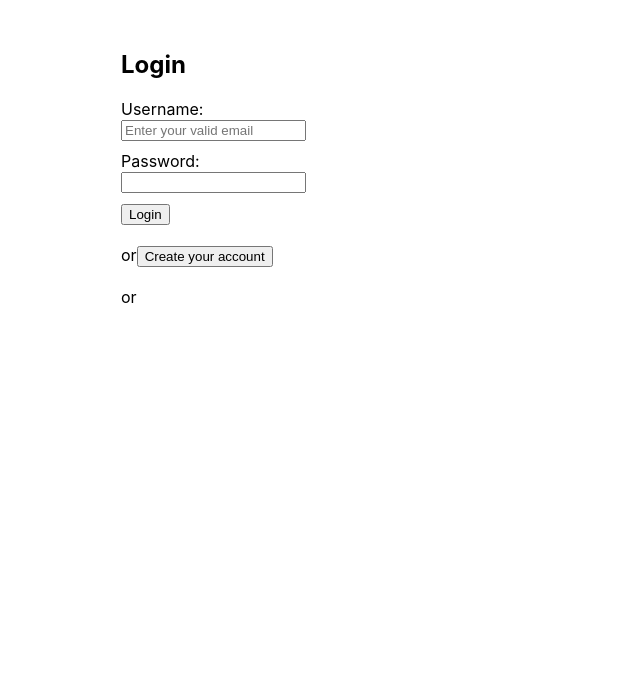
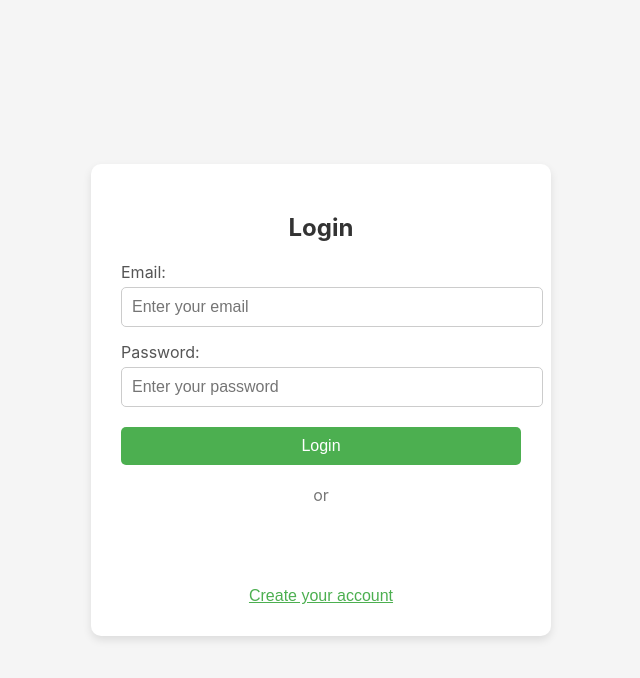
Before and after one commit to Sowmyakathoju98/FrontEndMusic, a React (Create React App) app: page /login in a window 1280 px wide. Shown: the top 678 px of the page, without its empty margins (319-959 px from the left). Built offline with nearby package versions, Linux system fonts and the light colour scheme.

Commit message:
page cleanup basic

```diff
--- a/src/App.js
+++ b/src/App.js
@@ -8,6 +8,7 @@ function App() {
     <div>
       <BrowserRouter>
         <Routes>
+          <Route path="/" element={<HomePageComponent />} />
           <Route path="/home" element={<HomePageComponent />} />
           <Route path="/login" element={<LoginComponent fullname="Deva" email="test@gmail.com" />} />
           <Route path="/signup" element={<SignUpComponent details={{ fullname: "Deva", email: "test@gmail.com" }} />} />
--- a/src/components/LoginComponent.js
+++ b/src/components/LoginComponent.js
@@ -21,8 +21,8 @@ function LoginComponent(props) {
                 console.log("Login successful:", res.data);
                 // Navigate to home or handle success
                 const userData = {
-                    name: res.data.name,
-                    image: res.data.image
+                    name: res?.data?.user?.firstName,
+                    image: res?.data?.user?.image
                 };
                 localStorage.setItem('user', JSON.stringify(userData));
                 navigate('/home');
@@ -66,37 +66,110 @@ function LoginComponent(props) {
         navigate('/home');
     };
     return (
-        <div style={{ maxWidth: '400px', margin: '50px auto' }}>
-            <h2>Login</h2>
+        <div style={{
+            display: 'flex',
+            justifyContent: 'center',
+            alignItems: 'center',
+            height: '100vh',
+            backgroundColor: '#f5f5f5'
+        }}>
+            <div style={{
+                width: '400px',
+                padding: '30px',
+                borderRadius: '10px',
+                boxShadow: '0 4px 8px rgba(0, 0, 0, 0.1)',
+                backgroundColor: 'white'
+            }}>
+                <h2 style={{
+                    textAlign: 'center',
+                    marginBottom: '20px',
+                    color: '#333'
+                }}>Login</h2>
                 <form onSubmit={handleSubmit}>
-                <div style={{ marginBottom: '10px' }}>
-                    <label>Username:</label><br />
+                    <div style={{ marginBottom: '15px' }}>
+                        <label style={{ display: 'block', marginBottom: '5px', color: '#555' }}>Email:</label>
                         <input
-                        type="text"
+                            type="email"
                             value={email}
-                        placeholder='Enter your valid email'
+                            placeholder="Enter your email"
                             onChange={(e) => setEmail(e.target.value)}
                             required
+                            style={{
+                                width: '100%',
+                                padding: '10px',
+                                borderRadius: '5px',
+                                border: '1px solid #ccc',
+                                fontSize: '16px'
+                            }}
                         />
                     </div>
-                <div style={{ marginBottom: '10px' }}>
-                    <label>Password:</label><br />
+                    <div style={{ marginBottom: '20px' }}>
+                        <label style={{ display: 'block', marginBottom: '5px', color: '#555' }}>Password:</label>
                         <input
-                        type="text"
+                            type="password"
                             value={password}
+                            placeholder="Enter your password"
                             onChange={(e) => setPassword(e.target.value)}
                             required
+                            style={{
+                                width: '100%',
+                                padding: '10px',
+                                borderRadius: '5px',
+                                border: '1px solid #ccc',
+                                fontSize: '16px'
+                            }}
                         />
                     </div>
-                <button type="submit">Login</button>
-            </form><br />
+                    <button type="submit" style={{
+                        width: '100%',
+                        padding: '10px',
+                        borderRadius: '5px',
+                        border: 'none',
+                        backgroundColor: '#4CAF50',
+                        color: 'white',
+                        fontSize: '16px',
+                        cursor: 'pointer'
+                    }}>
+                        Login
+                    </button>
+                </form>
+                <div style={{
+                    textAlign: 'center',
+                    margin: '20px 0',
+                    color: '#777'
+                }}>
                     or
-            <button onClick={() => navigate('/signup')}>Create your account</button><br /><br />
-            or
+                </div>
                 <GoogleLogin
-                onSuccess={(creds) => { onHandleGmail(creds) }}
-                onError={() => console.log("Login Failed")
-                } />
+                    onSuccess={(creds) => onHandleGmail(creds)}
+                    onError={() => console.log("Login Failed")}
+                    style={{
+                        width: '100%',
+                        padding: '10px',
+                        borderRadius: '5px',
+                        border: 'none',
+                        backgroundColor: '#4285F4',
+                        color: 'white',
+                        fontSize: '16px',
+                        cursor: 'pointer'
+                    }}
+                />
+                <div style={{
+                    textAlign: 'center',
+                    marginTop: '20px'
+                }}>
+                    <button onClick={() => navigate('/signup')} style={{
+                        backgroundColor: 'transparent',
+                        border: 'none',
+                        color: '#4CAF50',
+                        fontSize: '16px',
+                        cursor: 'pointer',
+                        textDecoration: 'underline'
+                    }}>
+                        Create your account
+                    </button>
+                </div>
+            </div>
         </div>
     );
 
--- a/src/components/SignUpComponent.js
+++ b/src/components/SignUpComponent.js
@@ -37,69 +37,161 @@ function SignUpComponent() {
     };
 
     return (
+        <div style={{
+            display: 'flex',
+            justifyContent: 'center',
+            alignItems: 'center',
+            height: '100vh',
+            backgroundColor: '#f5f5f5'
+        }}>
+            <div style={{
+                width: '400px',
+                padding: '30px',
+                borderRadius: '10px',
+                boxShadow: '0 4px 8px rgba(0, 0, 0, 0.1)',
+                backgroundColor: 'white'
+            }}>
+                <h2 style={{
+                    textAlign: 'center',
+                    marginBottom: '20px',
+                    color: '#333'
+                }}>Sign Up</h2>
                 <form onSubmit={handleSubmit}>
-            <div>
-                <label htmlFor="firstName">First Name:</label>
+                    <div style={{ marginBottom: '15px' }}>
+                        <label style={{ display: 'block', marginBottom: '5px', color: '#555' }}>First Name:</label>
                         <input
                             type="text"
-                    id="firstName"
                             name="firstName"
                             value={formData.firstName}
                             onChange={handleChange}
+                            placeholder="Enter your first name"
+                            required
+                            style={{
+                                width: '100%',
+                                padding: '10px',
+                                borderRadius: '5px',
+                                border: '1px solid #ccc',
+                                fontSize: '16px'
+                            }}
                         />
                     </div>
-            <div>
-                <label htmlFor="lastName">Last Name:</label>
+                    <div style={{ marginBottom: '15px' }}>
+                        <label style={{ display: 'block', marginBottom: '5px', color: '#555' }}>Last Name:</label>
                         <input
                             type="text"
-                    id="lastName"
                             name="lastName"
                             value={formData.lastName}
                             onChange={handleChange}
+                            placeholder="Enter your last name"
+                            required
+                            style={{
+                                width: '100%',
+                                padding: '10px',
+                                borderRadius: '5px',
+                                border: '1px solid #ccc',
+                                fontSize: '16px'
+                            }}
                         />
                     </div>
-            <div>
-                <label htmlFor="image">Image:</label>
-                <input
-                    type="file"
-                    id="image"
-                    name="image"
-                    value={formData.image}
-                    onChange={handleChange}
-                />
-            </div>
-            <div>
-                <label htmlFor="email">Email:</label>
+                    <div style={{ marginBottom: '15px' }}>
+                        <label style={{ display: 'block', marginBottom: '5px', color: '#555' }}>Email:</label>
                         <input
                             type="email"
-                    id="email"
                             name="email"
                             value={formData.email}
                             onChange={handleChange}
+                            placeholder="Enter your email"
+                            required
+                            style={{
+                                width: '100%',
+                                padding: '10px',
+                                borderRadius: '5px',
+                                border: '1px solid #ccc',
+                                fontSize: '16px'
+                            }}
                         />
                     </div>
-            <div>
-                <label htmlFor="password">Password:</label>
+                    <div style={{ marginBottom: '15px' }}>
+                        <label style={{ display: 'block', marginBottom: '5px', color: '#555' }}>Password:</label>
                         <input
                             type="password"
-                    id="password"
                             name="password"
                             value={formData.password}
                             onChange={handleChange}
+                            placeholder="Enter your password"
+                            required
+                            style={{
+                                width: '100%',
+                                padding: '10px',
+                                borderRadius: '5px',
+                                border: '1px solid #ccc',
+                                fontSize: '16px'
+                            }}
                         />
                     </div>
-            <div>
-                <label htmlFor="password">Confirm Password:</label>
+                    <div style={{ marginBottom: '15px' }}>
+                        <label style={{ display: 'block', marginBottom: '5px', color: '#555' }}>Confirm Password:</label>
                         <input
                             type="password"
-                    id="confirmPassword"
                             name="confirmPassword"
                             value={formData.confirmPassword}
                             onChange={handleChange}
+                            placeholder="Confirm your password"
+                            required
+                            style={{
+                                width: '100%',
+                                padding: '10px',
+                                borderRadius: '5px',
+                                border: '1px solid #ccc',
+                                fontSize: '16px'
+                            }}
                         />
                     </div>
-            <button type="submit">Sign Up</button>
+                    <div style={{ marginBottom: '15px' }}>
+                        <label style={{ display: 'block', marginBottom: '5px', color: '#555' }}>Profile Image:</label>
+                        <input
+                            type="file"
+                            name="image"
+                            onChange={handleChange}
+                            style={{
+                                width: '100%',
+                                padding: '10px',
+                                borderRadius: '5px',
+                                border: '1px solid #ccc',
+                                fontSize: '16px'
+                            }}
+                        />
+                    </div>
+                    <button type="submit" style={{
+                        width: '100%',
+                        padding: '10px',
+                        borderRadius: '5px',
+                        border: 'none',
+                        backgroundColor: '#4CAF50',
+                        color: 'white',
+                        fontSize: '16px',
+                        cursor: 'pointer'
+                    }}>
+                        Sign Up
+                    </button>
                 </form>
+                <div style={{
+                    textAlign: 'center',
+                    marginTop: '20px'
+                }}>
+                    <button onClick={() => navigate('/login')} style={{
+                        backgroundColor: 'transparent',
+                        border: 'none',
+                        color: '#4CAF50',
+                        fontSize: '16px',
+                        cursor: 'pointer',
+                        textDecoration: 'underline'
+                    }}>
+                        Already have an account? Login
+                    </button>
+                </div>
+            </div>
+        </div>
     );
 }
 
```
Lines whose indentation alone changed are shown as unchanged.
